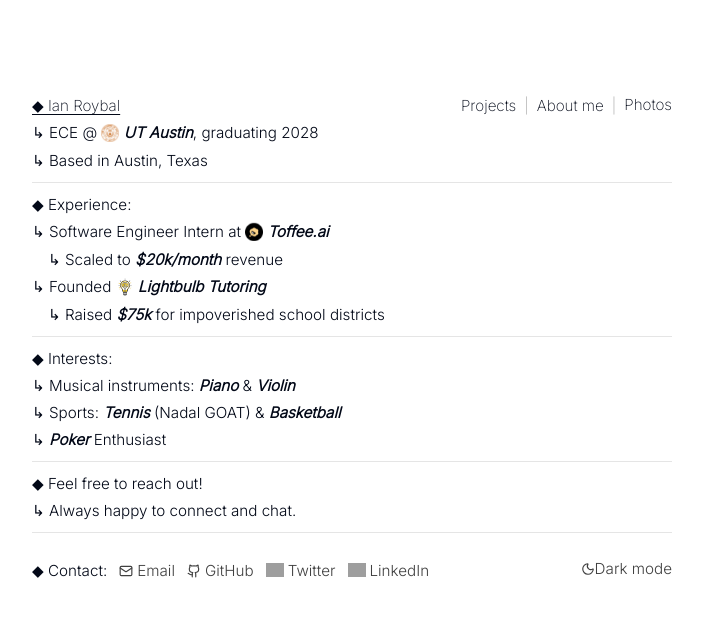
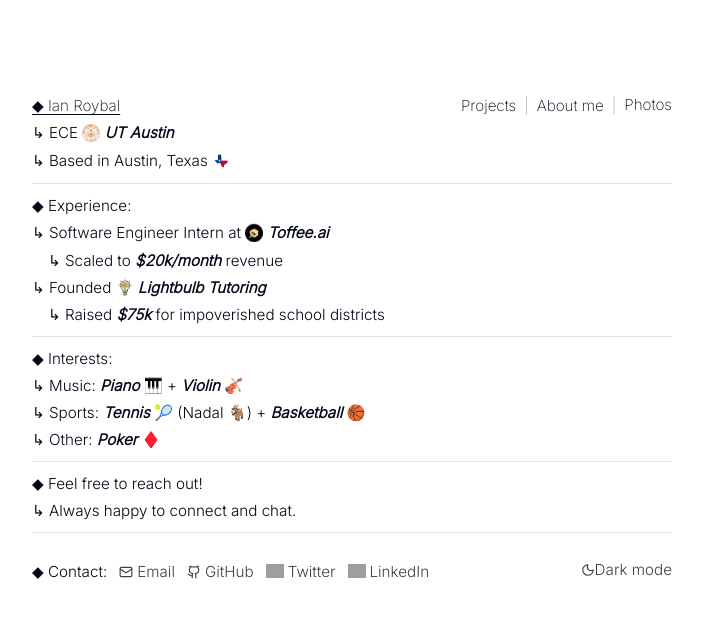
Before and after one commit to ir272/ianroybal-portfolio, a Next.js app: page / in a window 1280 px wide. Shown: the top 618 px of the page, without its empty margins (288-991 px from the left). Built offline with nearby package versions, Linux system fonts and the light colour scheme; grey boxes are pictures that could not be loaded.

Commit message:
fixed some stuff

```diff
--- a/app/page.tsx
+++ b/app/page.tsx
@@ -51,8 +51,8 @@ export default function Home() {
               <Link href="/photography" className={`hover-underline-nudge ${shouldBounce('photography') ? 'nav-bounce-delayed-2' : ''}`}>Photos</Link>
             </div>
           </div>
-          <div>↳ ECE @ <Logo src="/ut.png" alt="UT Austin" /> <span className="font-bold slight-italic">UT Austin</span>, graduating 2028</div>
-          <div>↳ Based in Austin, Texas</div>
+          <div>↳ ECE <Logo src="/ut.png" alt="UT Austin" /> <span className="font-bold slight-italic">UT Austin</span></div>
+          <div>↳ Based in Austin, Texas <Logo src="/texas.png" alt="Austin,Texas" /></div>
         </div>
 
         <div className="my-3 border-t border-neutral-200 dark:border-neutral-700" />
@@ -71,9 +71,9 @@ export default function Home() {
         {/* Interests */}
         <div className="text-sm sm:text-[0.95rem] leading-tight space-y-2">
           <div>◆ Interests:</div>
-          <div>↳ Musical instruments: <span className="font-bold slight-italic">Piano</span> & <span className="font-bold slight-italic">Violin</span></div>
-          <div>↳ Sports: <span className="font-bold slight-italic">Tennis</span> (Nadal GOAT) & <span className="font-bold slight-italic">Basketball</span></div>
-          <div>↳ <span className="font-bold slight-italic">Poker</span> Enthusiast</div>
+          <div>↳ Music: <span className="font-bold slight-italic">Piano</span> 🎹 + <span className="font-bold slight-italic">Violin</span> 🎻</div>
+          <div>↳ Sports: <span className="font-bold slight-italic">Tennis</span> 🎾 (Nadal 🐐) + <span className="font-bold slight-italic">Basketball</span> 🏀</div>
+          <div>↳ Other: <span className="font-bold slight-italic">Poker</span> ♦️</div>
         </div>
 
         <div className="my-3 border-t border-neutral-200 dark:border-neutral-700" />
```
